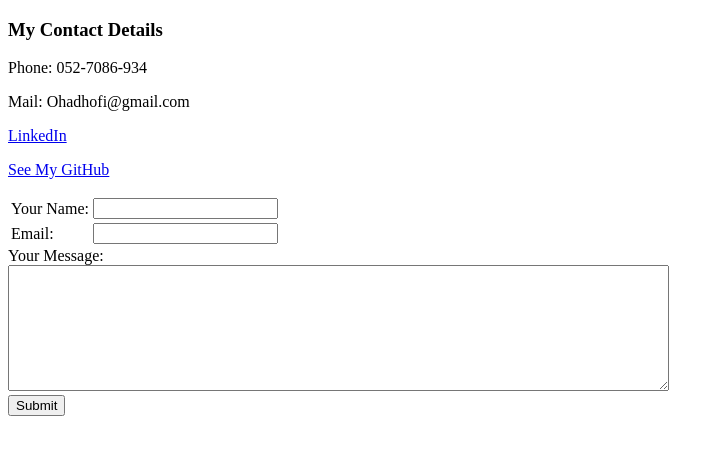
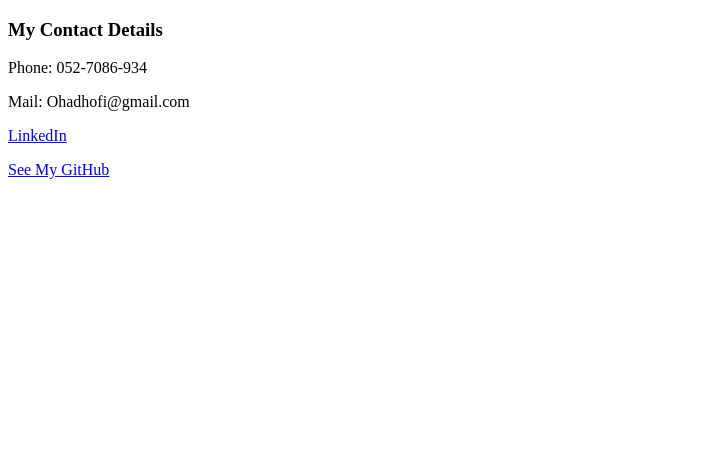
Before and after one commit to OhadHofi/cv, a plain HTML site: page contact.html in a window 1280 px wide. Shown: the whole page, without its empty margins (0-724 px from the left). Drawn offline with Linux system fonts and the light colour scheme.

Commit message:
Update contact.html
update

```diff
--- a/contact.html
+++ b/contact.html
@@ -12,20 +12,6 @@
     <p><a href="https://github.com/OhadHofi#">See My GitHub</a></p>
 
     <form action="mailto:OhadHofi@gmail.com" method="post" enctype="text/plain">
-      <table>
-        <tr>
-          <td><label for="">Your Name:</label></td>
-          <td><input type="text" name="yourName" value=""></td>
-        </tr>
-        <tr>
-          <td><label for="">Email:</label></td>
-          <td><input type="email" name="yourEmail" value=""></td>
-        </tr>
-      </table>
-      <label>Your Message:</label><br>
-      <textarea name="yourMessage" rows="8" cols="80"></textarea><br>
-      <input type="submit" name="">
-
 
 
 
```
